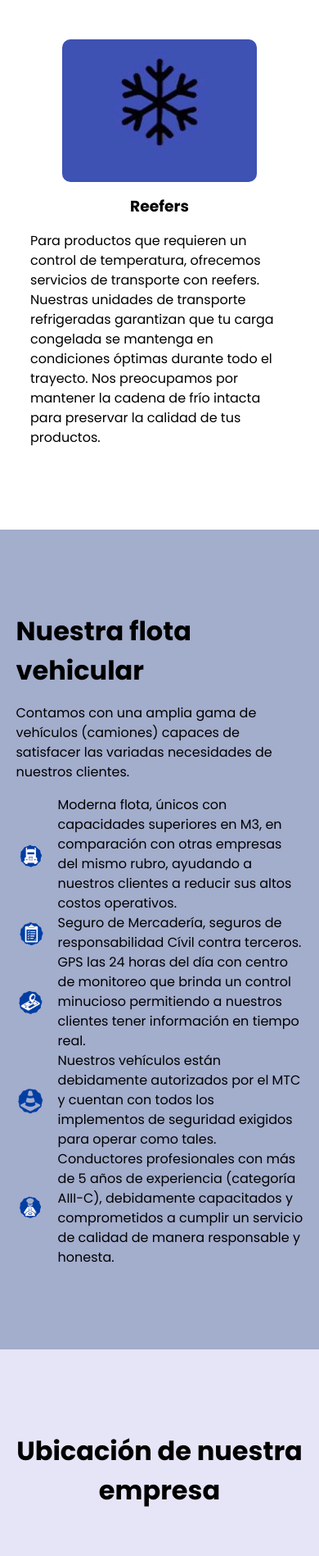
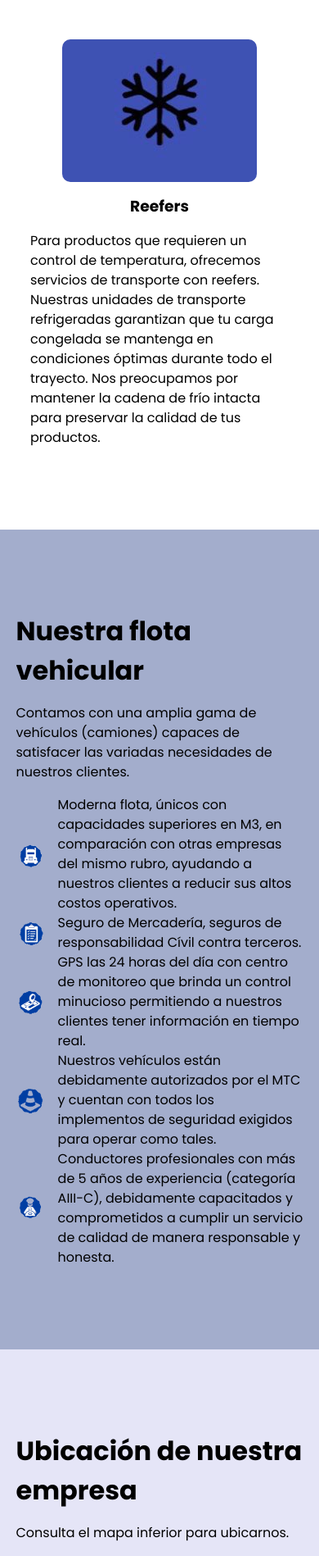
Before and after one commit to Vikernes27666/digoni, a PHP site: page / in a window 390 px wide. Shown: the part 2095-3993 px from the top of the page at 82% size. Run offline with PHP 8.4, Linux system fonts and the light colour scheme; a map, chart or similar area stays blank; grey boxes are pictures that could not be loaded.

Commit message:
Refactor location section styles & markup

```diff
--- a/css/style.css
+++ b/css/style.css
@@ -193,43 +193,20 @@ h1 {
   max-width: 10%;
 }
 
-/* Knowledge */
+/* Location */
 
-.knowledge {
+.location {
   background-color: #e5e5f7;
-  background-image: radial-gradient(#444cf7 0.5px, transparent 0.5px),
-    radial-gradient(#444cf7 0.5px, #e5e5f7 0.5px);
-  background-size: 20px 20px;
-  background-position: 0 0, 10px 10px;
-  overflow: hidden;
 }
 
-.knowledge__container {
-  display: grid;
-  grid-template-columns: repeat(auto-fit, minmax(300px, 1fr));
-  gap: 1em;
+.location-contents > * + * {
+  margin-top: 1rem;
 }
 
-.knowledge__picture {
-  max-width: 100%;
-  height: auto;
-}
-
-.knowledge__paragraph {
-  margin-bottom: 0.75rem; /* Ajusta este valor según sea necesario */
-}
-
-@media screen and (max-width: 600px) {
-  /* Estilo para pantallas más pequeñas */
-  .knowledge__texts {
-    flex-direction: column;
-    gap: 0.75rem; /* Ajusta este valor según sea necesario */
-  }
-
-  .knowledge__map {
-    width: 100%;
-    height: auto;
-  }
+.location__map {
+  border: none;
+  width: 100%;
+  height: 450px;
 }
 
 /* Testimony */
--- a/index.html
+++ b/index.html
@@ -187,25 +187,16 @@
         </div>
       </section>
 
-      <section class="knowledge">
-        <div class="knowledge__container container">
-          <div class="knowledge__texts">
-            <div class="knowledge__contents">
+      <section class="location">
+        <div class="container location-contents">
           <h2 class="section-title">Ubicación de nuestra empresa</h2>
-              <p class="knowledge__paragraph"></p>
-              <!-- Aquí he agregado la id 'map' -->
-            </div>
+          <p>Consulta el mapa inferior para ubicarnos.</p>
           <iframe
-              class="knowledge__map"
+            class="location__map"
             src="https://www.google.com/maps/embed?pb=!1m18!1m12!1m3!1d3904.8887682471204!2d-77.10381032585094!3d-11.843059138139553!2m3!1f0!2f0!3f0!3m2!1i1024!2i768!4f13.1!3m3!1m2!1s0x9105d6a01ee030bb%3A0x514c6841ec5f00a9!2sOvalo%20de%20Zapallal!5e0!3m2!1ses-419!2spe!4v1687981986025!5m2!1ses-419!2spe"
-              width="1100"
-              height="450"
-              style="border: 0"
-              allowfullscreen=""
             loading="lazy"
             referrerpolicy="no-referrer-when-downgrade"
           ></iframe>
-          </div>
         </div>
       </section>
 
```
Lines whose indentation alone changed are shown as unchanged.
